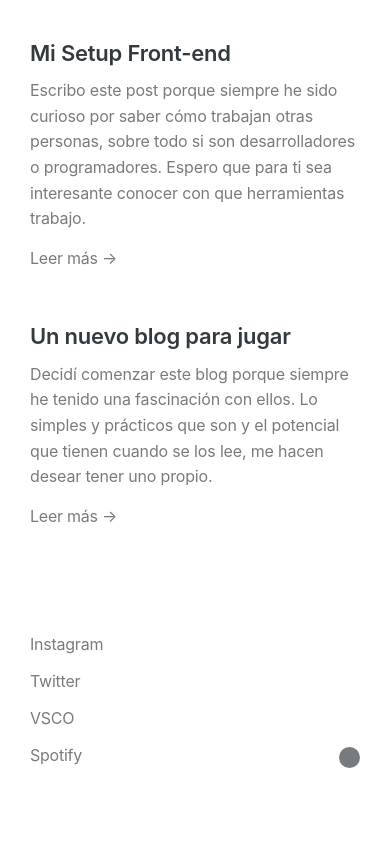
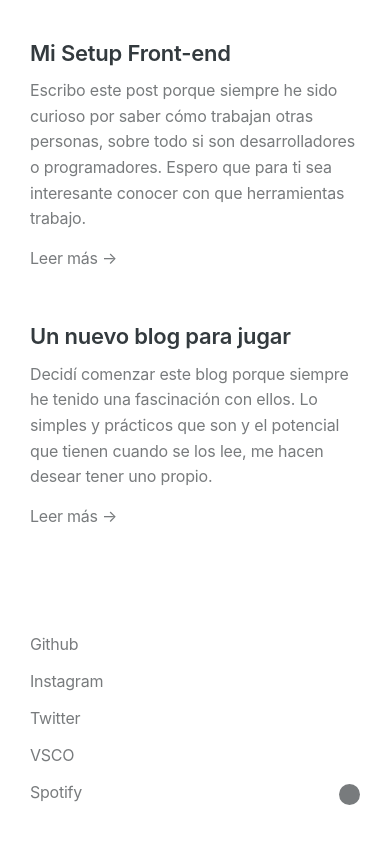
Before and after one commit to dandelior/juanberrios-21, a Next.js app: page / in a window 390 px wide. Shown: the part 4914-5758 px from the top of the page. Built offline with nearby package versions, Linux system fonts and the light colour scheme.

Commit message:
Media queries from 1024px to 1280px + Added Github to RR.SS links + and fixed some errors on posts

```diff
--- a/parts/footer.js
+++ b/parts/footer.js
@@ -4,6 +4,9 @@ const Footer = () => {
     return (
         <footer className={styles.footer}>
             <div className={styles.rrssLinks}>
+                <a href="https://github.com/dandelior" target="_blank" rel="noopener noreferrer">
+                    Github
+                </a>
                 <a href="https://instagram.com/bydandelior" target="_blank" rel="noopener noreferrer">
                     Instagram
                 </a>
--- a/styles/Post.module.sass
+++ b/styles/Post.module.sass
@@ -5,7 +5,7 @@
   background-color: var(--color-shadow)
   margin-top: 46px
 
-@media (min-width: 1024px)
+@media (min-width: 1280px)
   .postImage
     margin-top: 0
     height: 42vw
@@ -17,7 +17,7 @@
   padding: 26px 30px 0
   margin-bottom: 34px
 
-@media (min-width: 1024px)
+@media (min-width: 1280px)
   .postImageCaption
     padding: 32px 6vw 30px
     padding: 32px 6vw 34px
@@ -57,7 +57,7 @@
     li
       margin-bottom: 16px
 
-@media (min-width: 1024px)
+@media (min-width: 1280px)
   .postContent
     padding: 0
     margin: auto
--- a/styles/Work.module.sass
+++ b/styles/Work.module.sass
@@ -18,7 +18,7 @@
         height: 249px
         position: relative
 
-@media (min-width: 1024px)
+@media (min-width: 1280px)
     .workImage
         .img
             // height: 42vw
@@ -33,7 +33,7 @@
         width: 100%
         margin-bottom: 24px
 
-@media (min-width: 1024px)
+@media (min-width: 1280px)
     .workContent
         padding: 0 6vw
         .desc
--- a/styles/parts/BlogPreview.module.sass
+++ b/styles/parts/BlogPreview.module.sass
@@ -24,7 +24,7 @@
             color: var(--color-highlight)
           p
 
-@media (min-width: 1024px)
+@media (min-width: 1280px)
   .blogPreviewWrapper
     .blogPreview
       padding: 0 6vw
@@ -58,7 +58,7 @@
     &:focus
       color: var(--color-highlight)
 
-@media (min-width: 1024px)
+@media (min-width: 1280px)
   .morePosts
     padding: 36px 6vw 44px
     a
--- a/styles/parts/Footer.module.sass
+++ b/styles/parts/Footer.module.sass
@@ -18,7 +18,7 @@
       margin-bottom: -5px
       background-color: var(--color-text)
 
-@media (min-width: 1024px)
+@media (min-width: 1280px)
   .footer
     padding: 100px 6vw 79px
     .rrssLinks
--- a/styles/parts/Header.module.sass
+++ b/styles/parts/Header.module.sass
@@ -8,7 +8,7 @@
   &.fixed
     position: fixed
 
-@media (min-width: 1024px)
+@media (min-width: 1280px)
   .header
     display: flex
     margin: auto
@@ -68,7 +68,7 @@
       margin-top: 0
       transform: rotate(45deg)
 
-@media (min-width: 1024px)
+@media (min-width: 1280px)
   .brand
     padding: 0
     width: auto
@@ -124,7 +124,7 @@
 .open
   left: 0
 
-@media (min-width: 1024px)
+@media (min-width: 1280px)
   .menu
     padding: 0
     width: auto
--- a/styles/parts/NextSection.module.sass
+++ b/styles/parts/NextSection.module.sass
@@ -12,7 +12,7 @@
       &:focus
         color: var(--color-highlight)
 
-@media (min-width: 1024px)
+@media (min-width: 1280px)
   .next
     padding: 0 6vw
     margin-top: 140px
--- a/styles/parts/WorksGrid.module.sass
+++ b/styles/parts/WorksGrid.module.sass
@@ -35,7 +35,7 @@
           p
             color: var(--color-text)
 
-@media (min-width: 1024px)
+@media (min-width: 1280px)
   .worksGridWrapper
     padding: 0 6vw
     // margin-bottom: 122px
```
Also changed, not shown: _posts/mi-setup-frontend.md (+1 -1 lines), styles/globals.sass (+4 -4 lines), styles/parts/PresentationWrapper.module.sass (+23 -2 lines).
